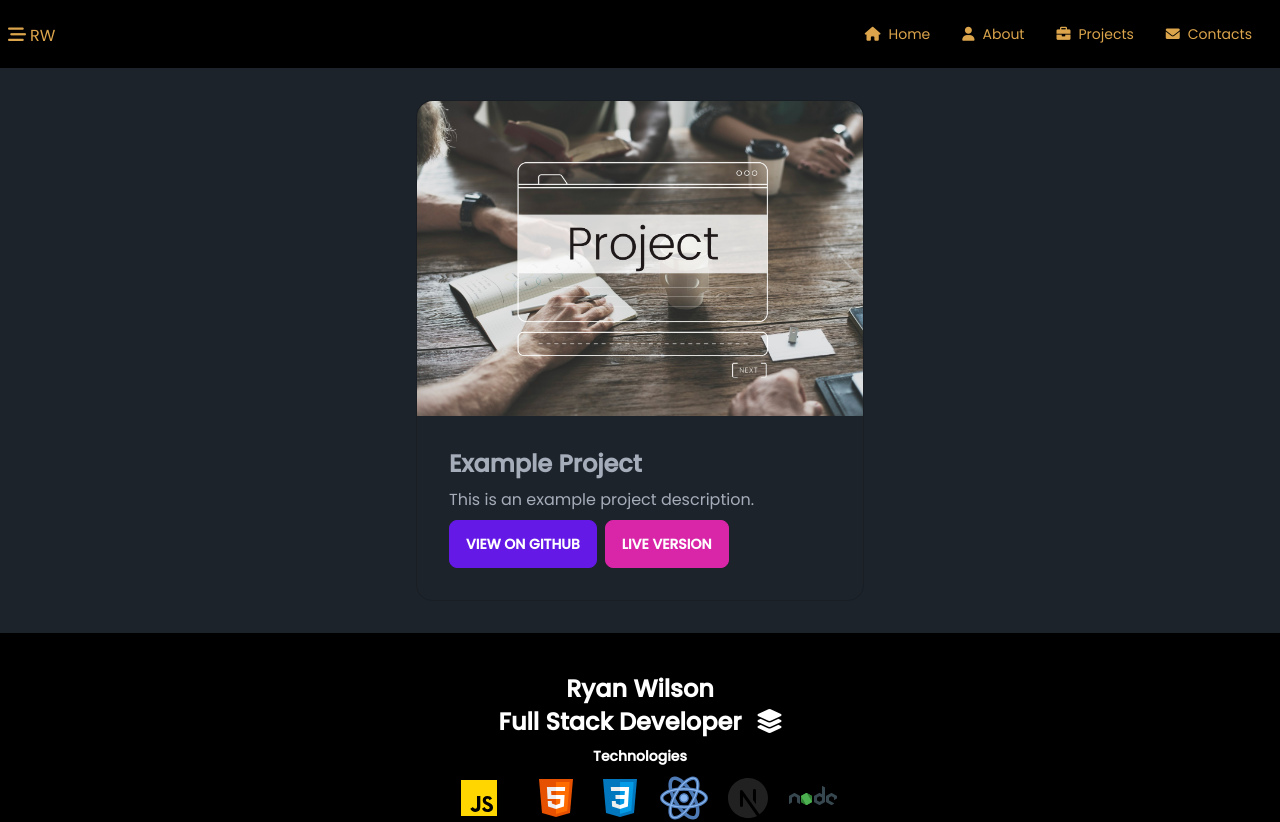
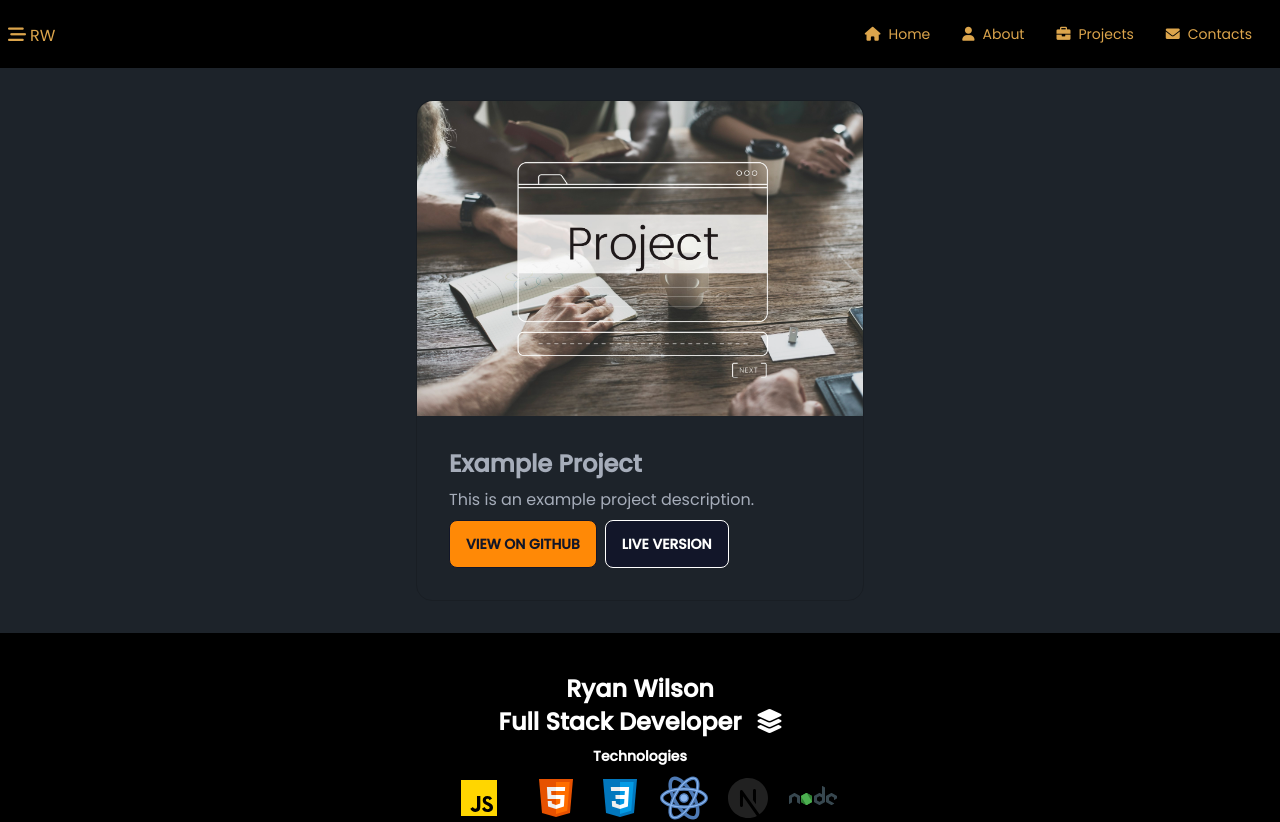
Before and after one commit to RW2023/nextport, a Next.js app: page /projects in a window 1280 px wide. Shown: the top 822 px of the page. Built offline with nearby package versions, Linux system fonts and the light colour scheme.

Commit message:
style buttons

```diff
--- a/pages/projects/index.js
+++ b/pages/projects/index.js
@@ -24,10 +24,10 @@ function Projects() {
             <p>This is an example project description.</p>
             <div className="card-actions">
               <Link href="https://github.com/example/example-project">
-                <button className="btn btn-primary">View on GitHub</button>
+                <button className="btn btn-primary bg-button border-stroke text-stroke hover:border-stroke hover:text-headline">View on GitHub</button>
               </Link>
               <Link href="https://example.com/live-version">
-                <button className="btn btn-secondary">Live Version</button>
+                <button className="btn btn-secondary bg-stroke text-headline border-headline hover:bg-primary hover:border-stroke">Live Version</button>
               </Link>
             </div>
           </div>
```
